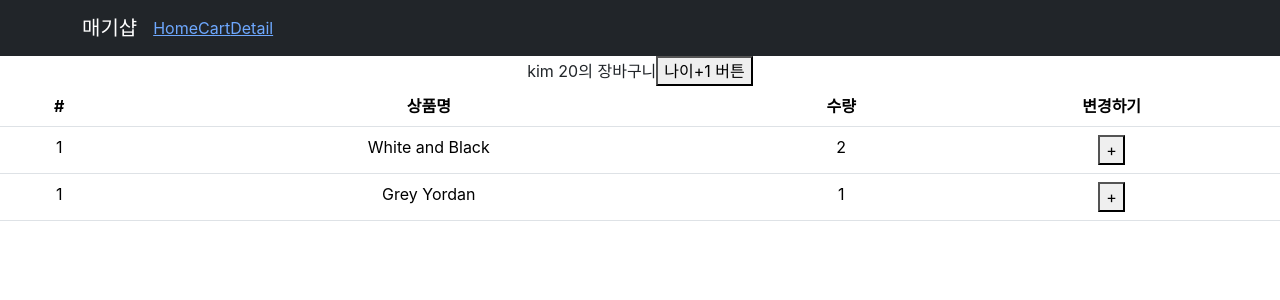
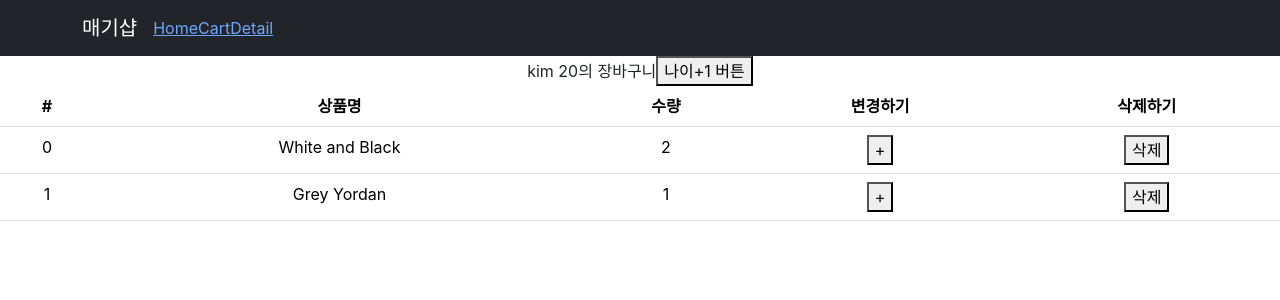
Before and after one commit to mingyeol1/apple_react2, a React (Create React App) app: page /cart in a window 1280 px wide. Shown: the top 300 px of the page. Built offline with nearby package versions, Linux system fonts and the light colour scheme.

Commit message:
localStorage

```diff
--- a/src/App.js
+++ b/src/App.js
@@ -1,6 +1,6 @@
 import { Button, Container, Nav, Navbar } from 'react-bootstrap';
 import './App.css';
-import { createContext, useState } from 'react';
+import { createContext, useEffect, useState } from 'react';
 import Shoes from './shose';
 import data from './data';
 import { Link, Route, Routes, useNavigate } from 'react-router-dom';
@@ -15,6 +15,13 @@ let Context1 = createContext();
 
 
 function App() {
+
+  useEffect(() => {
+    localStorage.setItem('watched', JSON.stringify([]))
+  },[])
+
+  let obj = {name : 'kim'}
+  localStorage.setItem('data' , JSON.stringify(obj))
 
   let [shoes, setShoes] = useState(data);
   let navigate = useNavigate();
@@ -56,7 +63,7 @@ function App() {
               {
                 shoes.map(function(a, i){
                   return(
-                <Shoes shoes={shoes} i={i} key={i}></Shoes>
+                <Link to={`/detail/${i}`}> <Shoes shoes={shoes} i={i} key={i}></Shoes> </Link>
                 )})
               }
               </div>
--- a/src/routes/Cart.js
+++ b/src/routes/Cart.js
@@ -1,7 +1,7 @@
 import { Table } from "react-bootstrap";
 import { useDispatch, useSelector } from "react-redux";
 import { changeAge, changeName} from "./../store/useSlice";
-import {itemCount} from "../store"
+import {deleteItem, itemCount} from "../store"
 
 function Cart(){
 
@@ -21,6 +21,7 @@ function Cart(){
                 <th>상품명</th>
                 <th>수량</th>
                 <th>변경하기</th>
+                <th>삭제하기</th>
                 </tr>
             </thead>
             {
@@ -28,13 +29,18 @@ function Cart(){
                     return(
                         <tbody key={i}>
                         <tr>
-                        <td>1</td>
+                        <td>{item.item[i].id}</td>
                         <td>{item.item[i].name}</td>
                         <td>{item.item[i].count}</td>
                         <td>
                         <button onClick={()=>{
                             dispatch(itemCount(item.item[i].id))
                         }}>+</button>
+                        </td>
+                                                <td>
+                        <button onClick={()=>{
+                            dispatch(deleteItem(item.item[i]))
+                        }}>삭제</button>
                         </td>
 
                         </tr>
--- a/src/routes/detail.js
+++ b/src/routes/detail.js
@@ -1,6 +1,6 @@
 import { useEffect, useState } from "react";
 import { Nav } from "react-bootstrap";
-import { useParams } from "react-router-dom";
+import { json, useParams } from "react-router-dom";
 import '../App.css';
 import { useDispatch, useSelector } from "react-redux";
 import { addItem } from "../store";
@@ -31,6 +31,18 @@ function Detail(props){
     //     },2000)
     //     console.log(time)
     // },[])
+
+    useEffect(()=>{
+
+       let getId = localStorage.getItem('watched')
+        getId = JSON.parse(getId)
+        getId.push(찾은상품.id)
+        getId = new Set(getId)
+        getId = Array.from(getId);
+        localStorage.setItem('watched', JSON.stringify(getId));
+
+    },[])
+
     useEffect(()=>{
         setTimeout(()=>{setFade('end')},500); //페이지 입장시 0.5초뒤에 end className 붙이기
         return(()=>{
@@ -54,7 +66,7 @@ function Detail(props){
             {/* <p style={{display : disPlay ? "block" : "none"}}>숫자만적으셈</p>  키 : 벨류(display : disPlay)  형태 true면 문자출력 false면 출력하지 않음.  */}
             <input type="text" onChange={(e) => setNum(e.target.value)}></input>
             <button className="btn btn-danger" onClick={()=>{
-                dispatch(addItem({id : 2, name : 찾은상품.title, count : 1}))
+                dispatch(addItem({id : 3, name : 찾은상품.title, count : 1}))
                 console.log(item)
             }}>주문하기</button>
             </div>
--- a/src/store.js
+++ b/src/store.js
@@ -19,13 +19,23 @@ let item = createSlice({
             console.log(번호)
         },
         addItem(state, actions){
-            state.push(actions.payload)
+            let 번호 = state.findIndex((a) => a.id === actions.payload.id);
+            if (번호 !== -1) {
+                state[번호].count += 1;
+            } else {
+                state.push(actions.payload);
+            }
+
+        },
+        deleteItem(state, actions){
+            let copy = state;
+            copy.splice(actions.payload, 1)
         }
     }
 
 })
 
-export let {itemCount,addItem} = item.actions
+export let {itemCount,addItem, deleteItem} = item.actions
 
 export default configureStore({
     reducer: {
```
Also changed, not shown: 1 other file (tests, documents, lock files or other folders).
